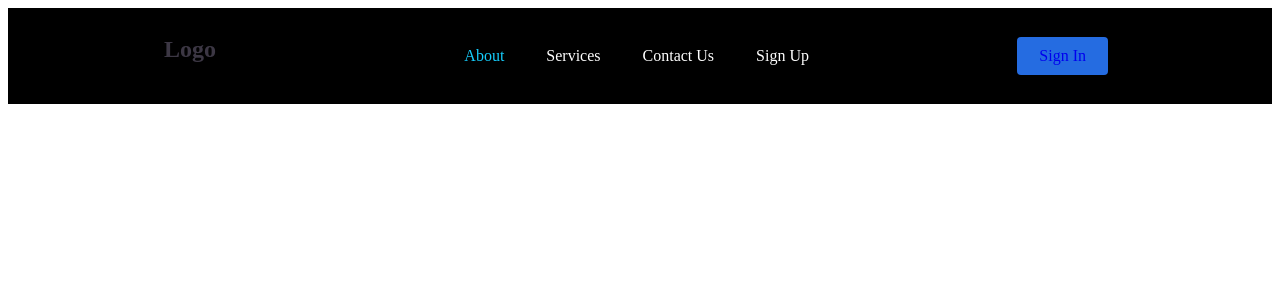
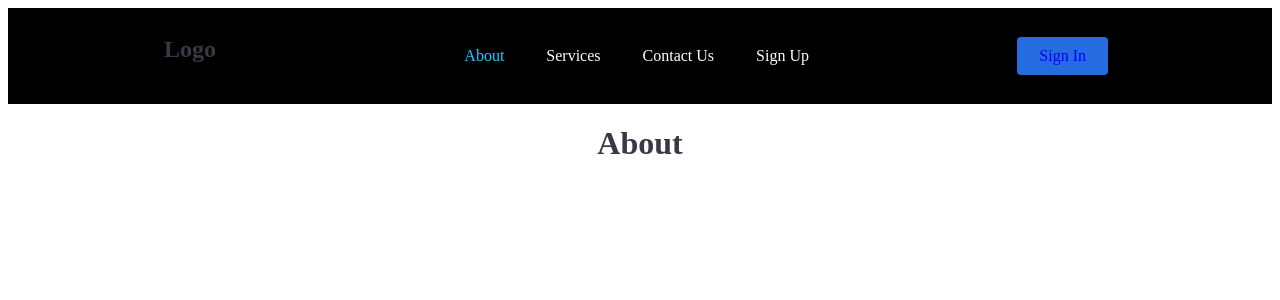
Before and after one commit to Dantallope/BigBoiBudgeting, a React (Create React App) app: page /about in a window 1280 px wide. Shown: the top 300 px of the page. Built offline with nearby package versions, Linux system fonts and the light colour scheme.

Commit message:
Nav bar now works on every page

```diff
--- a/src/App.js
+++ b/src/App.jsx
@@ -1,4 +1,3 @@
-import React, { Children } from 'react';
 import './css/App.css'
 // import NavBar from './NavBar';
 import {  createBrowserRouter,
@@ -9,7 +8,7 @@ import {  createBrowserRouter,
 import Home, { homeLoader } from './pages'
 import Error from './pages/error';
 import Main from "./layouts/Main";
-import { element } from 'prop-types';
+//import { element } from 'prop-types';
 import About from './pages/about'
 // import Services from './pages/services'
 // import ContactUs from './pages/contact-us'
@@ -33,7 +32,7 @@ const router = createBrowserRouter([
     errorElement: <Error/>,
     children:[
       {
-        path:"/",
+        index: true,
         element:<Home/>,
         loader:homeLoader,
         errorElement:<Error/>
@@ -42,9 +41,6 @@ const router = createBrowserRouter([
         path:"/about",
         element:<About/>,
         errorElement:<Error/>
-      },
-
-    ]
       },
       {
         path:"/sign-in",
@@ -55,6 +51,8 @@ const router = createBrowserRouter([
         path:"/sign-up",
         element:<SignUp/>,
         errorElement:<Error/>
+      },
+    ]
   },
 ]);
 
--- a/src/layouts/Main.jsx
+++ b/src/layouts/Main.jsx
@@ -1,4 +1,5 @@
 import React from 'react'
+import { Outlet } from 'react-router-dom';
 import {
     Nav,
     NavLink,
@@ -35,6 +36,7 @@ const NavBar = () => {
             <NavBtnLink to='/sign-in'>Sign In</NavBtnLink>
         </NavBtn>
         </Nav>
+        <Outlet/>
     </>
   )
 }
```
Lines whose indentation alone changed are shown as unchanged.
